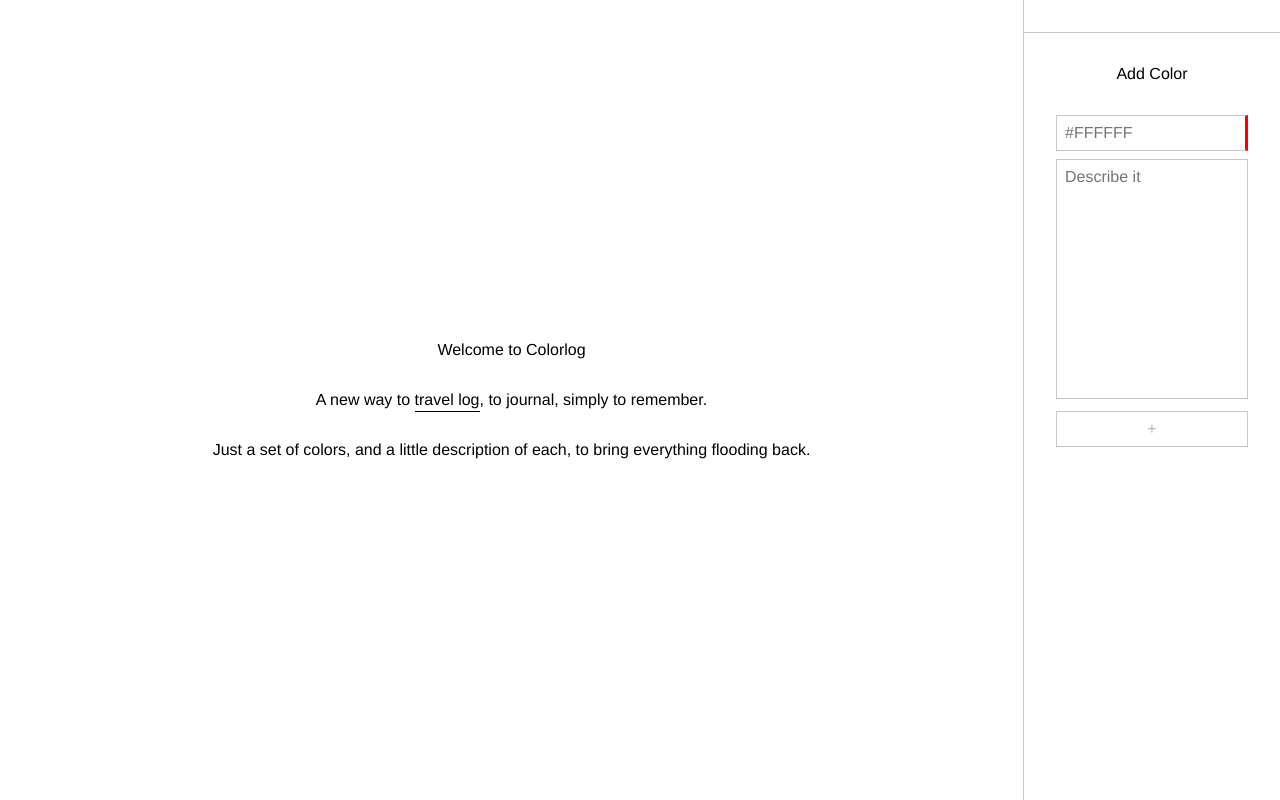
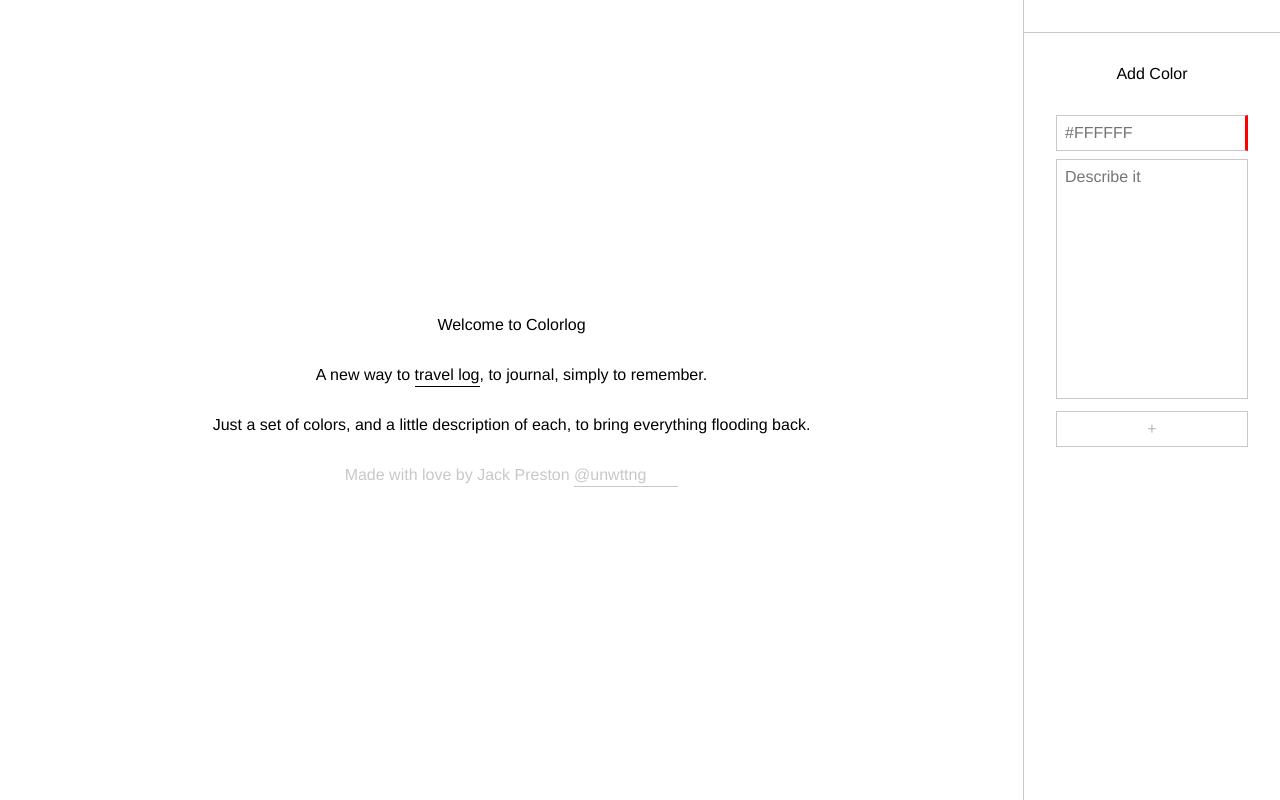
Before and after one commit to unwitting/colorlog, a React app: page / in a window 1280 px wide. Built offline with nearby package versions, Linux system fonts and the light colour scheme.

Commit message:
Adding vanity

```diff
--- a/src/components/Intro.css
+++ b/src/components/Intro.css
@@ -13,3 +13,7 @@
 .title {
   font-weight: 400;
 }
+
+.fade {
+  color: rgb(200, 200, 200);
+}
--- a/src/components/Intro.jsx
+++ b/src/components/Intro.jsx
@@ -17,6 +17,7 @@ export default function Intro(props) {
         , to journal, simply to remember.
       </p>
       <p className={css.paragraph}>Just a set of colors, and a little description of each, to bring everything flooding back.</p>
+      <p className={`${css.paragraph} ${css.fade}`}>Made with love by Jack Preston <Link external={true} href='https://twitter.com/unwttng'>@unwttng</Link></p>
     </div>
   )
 }
```
